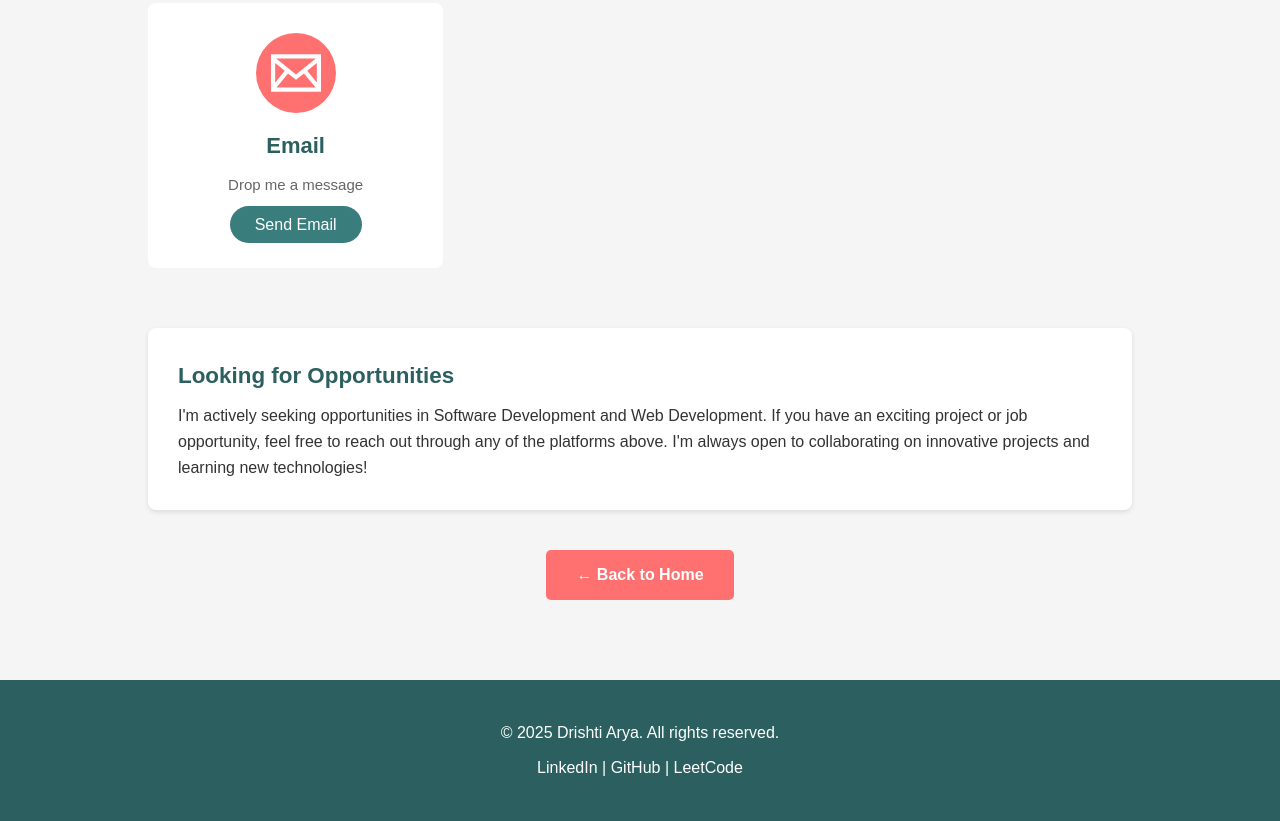
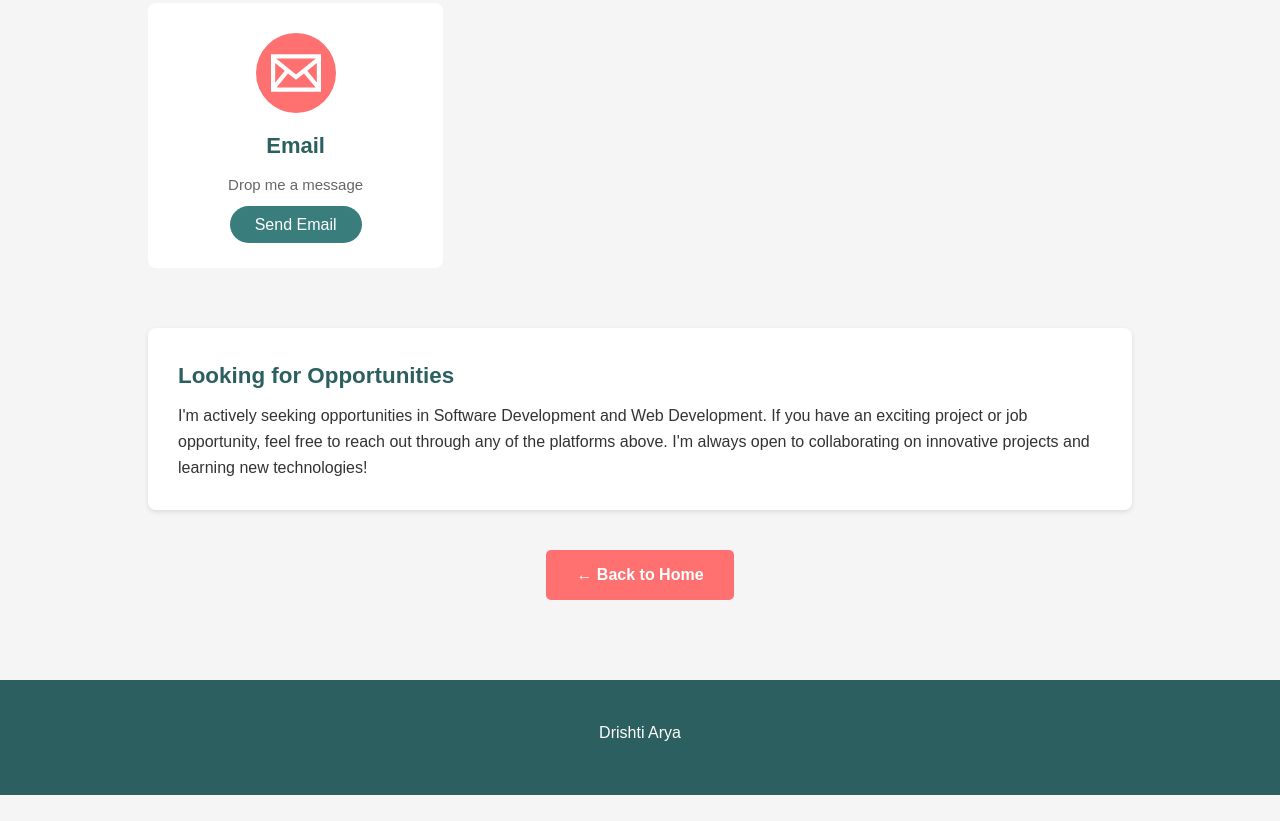
Before and after one commit to drishtii04/portfolio, a plain HTML site: page contact.html in a window 1280 px wide. Shown: the part 802-1623 px from the top of the page. After the commit the page ends 1597 px from the top, so only its background shows below. Drawn offline with nearby package versions, Linux system fonts and the light colour scheme.

Commit message:
Simplify footer with name and links only

```diff
--- a/contact.html
+++ b/contact.html
@@ -129,12 +129,7 @@
     <!-- Footer Section -->
     <footer class="footer-section">
         <div class="container">
-            <p>&copy; 2025 Drishti Arya. All rights reserved.</p>
-            <div class="social-links">
-                <a href="https://linkedin.com/in/drishti-arya-366066307" target="_blank" rel="noopener">LinkedIn</a> |
-                <a href="https://github.com/drishtii04" target="_blank" rel="noopener">GitHub</a> |
-                <a href="https://leetcode.com/u/DRISHTIARYA_04" target="_blank" rel="noopener">LeetCode</a>
-            </div>
+            <p>Drishti Arya</p>
         </div>
     </footer>
 
```
Also changed, not shown: education.html (+1 -6 lines), index.html (+1 -6 lines), projects.html (+1 -6 lines), skills.html (+1 -6 lines).
